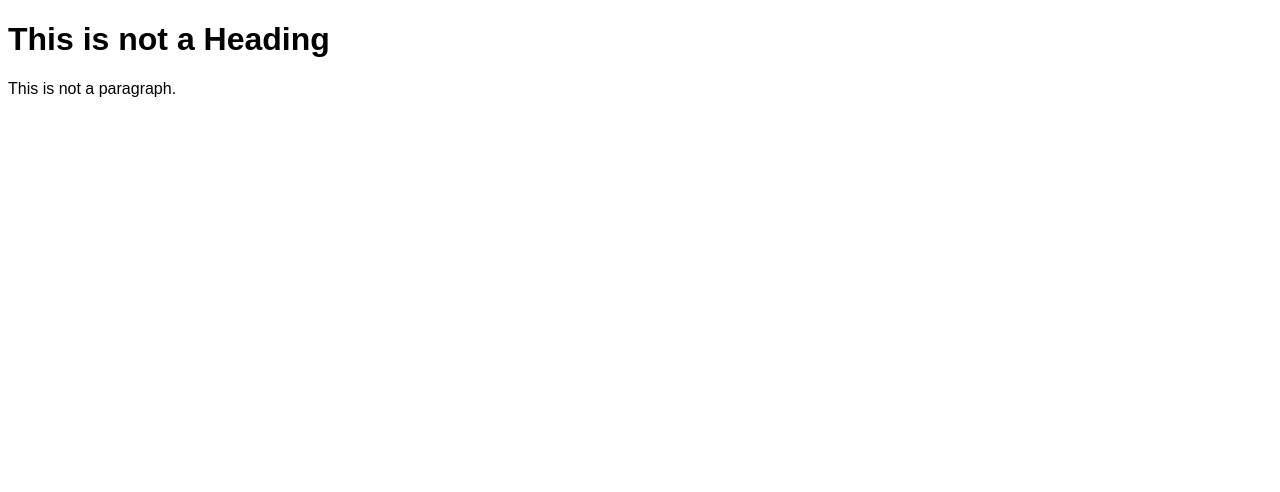
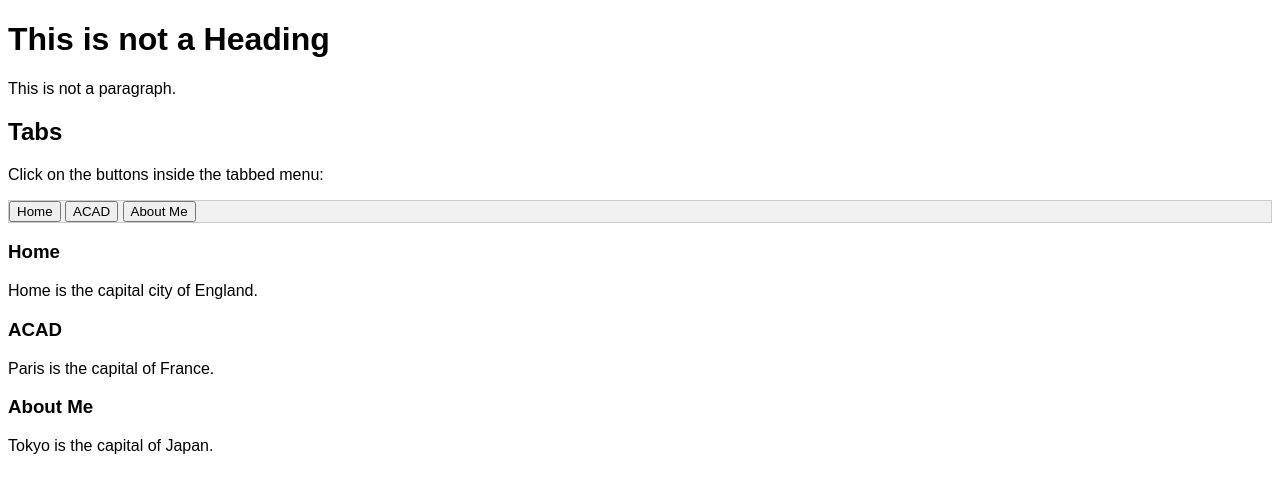
Before and after one commit to chaosdragon888/chaosdragon888.github.io, a plain HTML site: page index.html in a window 1280 px wide. Drawn offline with Linux system fonts and the light colour scheme.

Commit message:
Updated Tabs

```diff
--- a/index.html
+++ b/index.html
@@ -45,12 +45,48 @@ body {font-family: Arial;}
   border: 1px solid #FFFF33;
   border-top: none;
 
+  </style>
+  </head>
+  <body>
+
+  <h2>Tabs</h2>
+<p>Click on the buttons inside the tabbed menu:</p>
+
 <div class="tab">
-  <button class="tablinks" onclick="openCity(event, 'London')">London</button>
-  <button class="tablinks" onclick="openCity(event, 'Paris')">Paris</button>
-  <button class="tablinks" onclick="openCity(event, 'Tokyo')">Tokyo</button>
+  <button class="tablinks" onclick="openTab(event, 'Home')">Home</button>
+  <button class="tablinks" onclick="openTab(event, 'ACAD')">ACAD</button>
+  <button class="tablinks" onclick="openTab(event, 'About Me')">About Me</button>
 </div>
 
+<div id="Home" class="tabcontent">
+  <h3>Home</h3>
+  <p>Home is the capital city of England.</p>
+</div>
+
+<div id="ACAD" class="tabcontent">
+  <h3>ACAD</h3>
+  <p>Paris is the capital of France.</p>
+</div>
+
+<div id="About Me" class="tabcontent">
+  <h3>About Me</h3>
+  <p>Tokyo is the capital of Japan.</p>
+</div>
+
+<script>
+function openTab(evt, tabName) {
+  var i, tabcontent, tablinks;
+  tabcontent = document.getElementsByClassName("tabcontent");
+  for (i = 0; i < tabcontent.length; i++) {
+    tabcontent[i].style.display = "none";
+  }
+  tablinks = document.getElementsByClassName("tablinks");
+  for (i = 0; i < tablinks.length; i++) {
+    tablinks[i].className = tablinks[i].className.replace(" active", "");
+  }
+  document.getElementById(cityName).style.display = "block";
+  evt.currentTarget.className += " active";
+}
 </script>
 
 </body>
```
